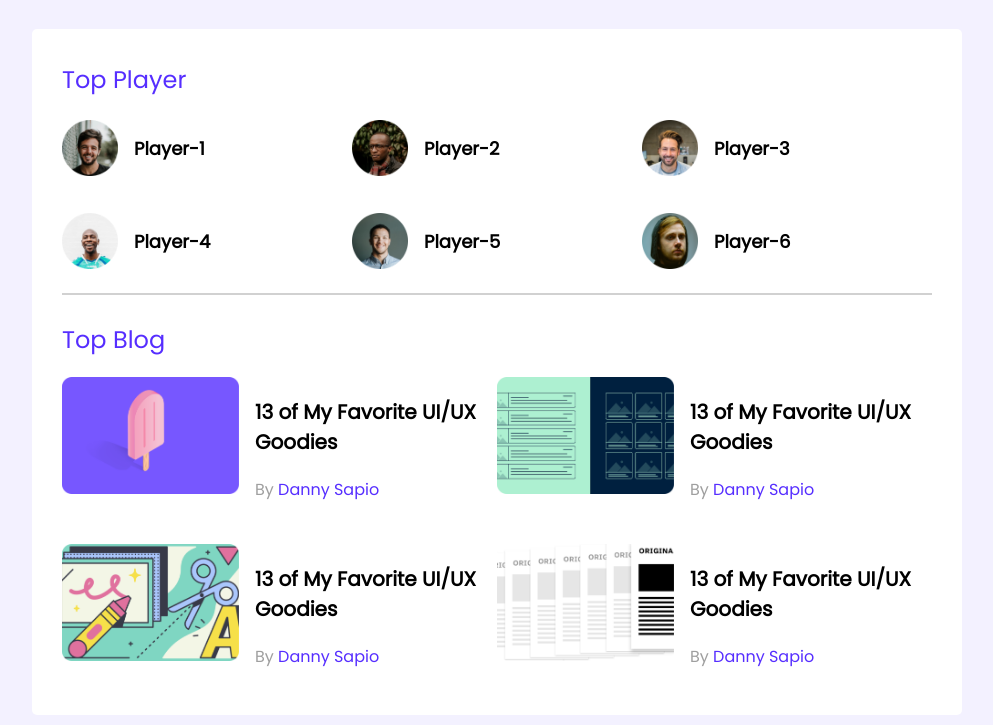
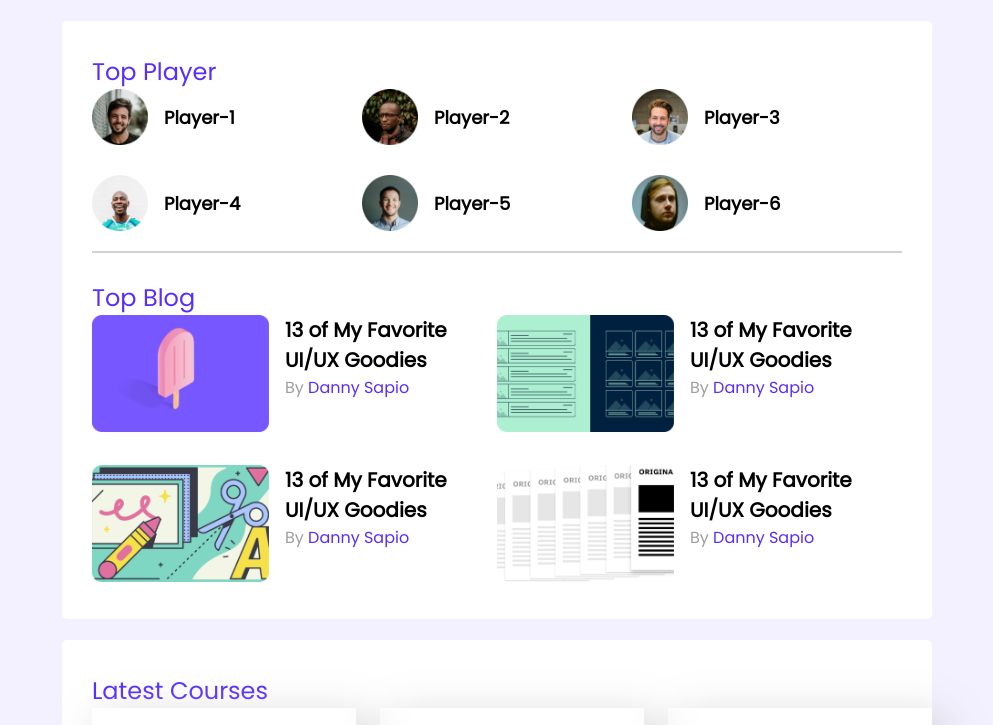
Before and after one commit to kawsarahmed22/leader-board-css3, a plain HTML site: page index.html in a window 1280 px wide. Shown: the top 725 px of the page, without its empty margins (143-1136 px from the left). Drawn offline with Linux system fonts and the light colour scheme.

Commit message:
styles updated

```diff
--- a/styles/style.css
+++ b/styles/style.css
@@ -1,7 +1,12 @@
 /* fonts */
 @import url('https://fonts.googleapis.com/css2?family=Poppins:ital@0;1&display=swap');
 
-
+*{
+    box-sizing: border-box;
+    margin: 0;
+    padding: 0;
+    outline: 0;
+}
 /* Common Style  */
 body {
     background-color: #F3F1FF;
```
